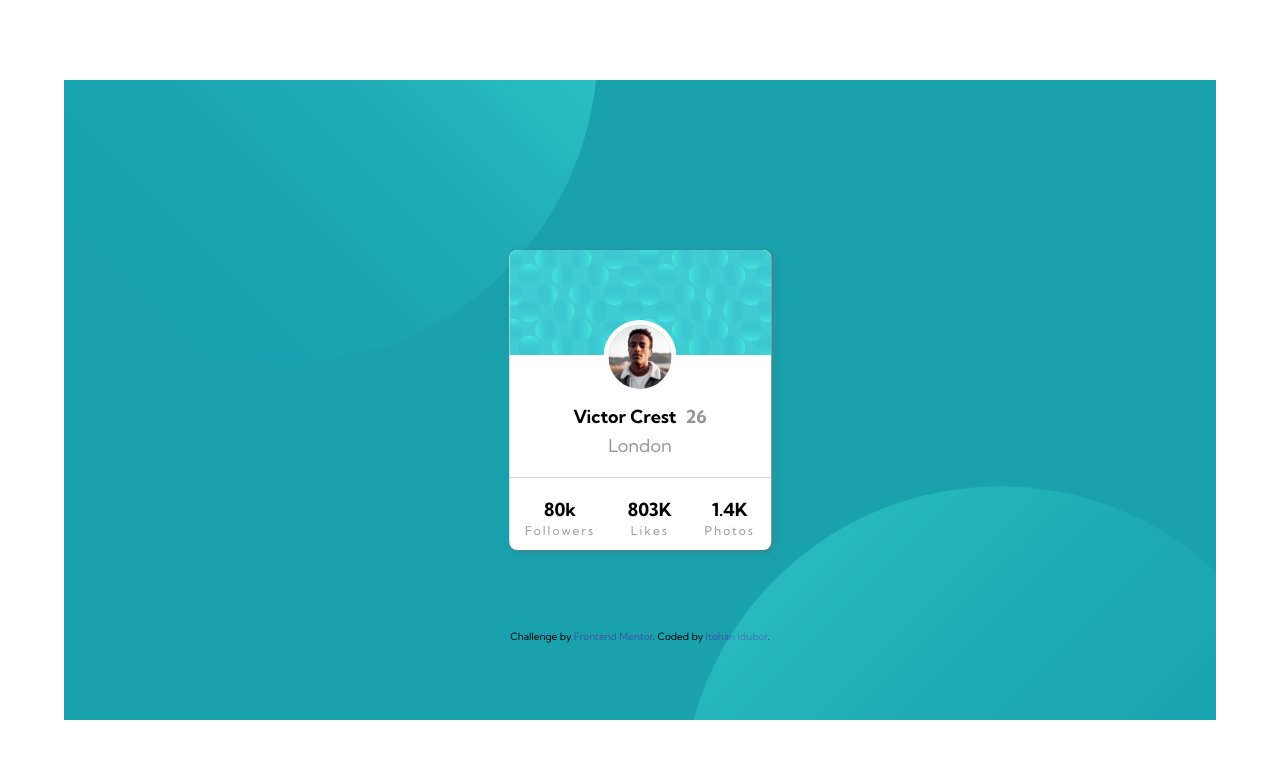
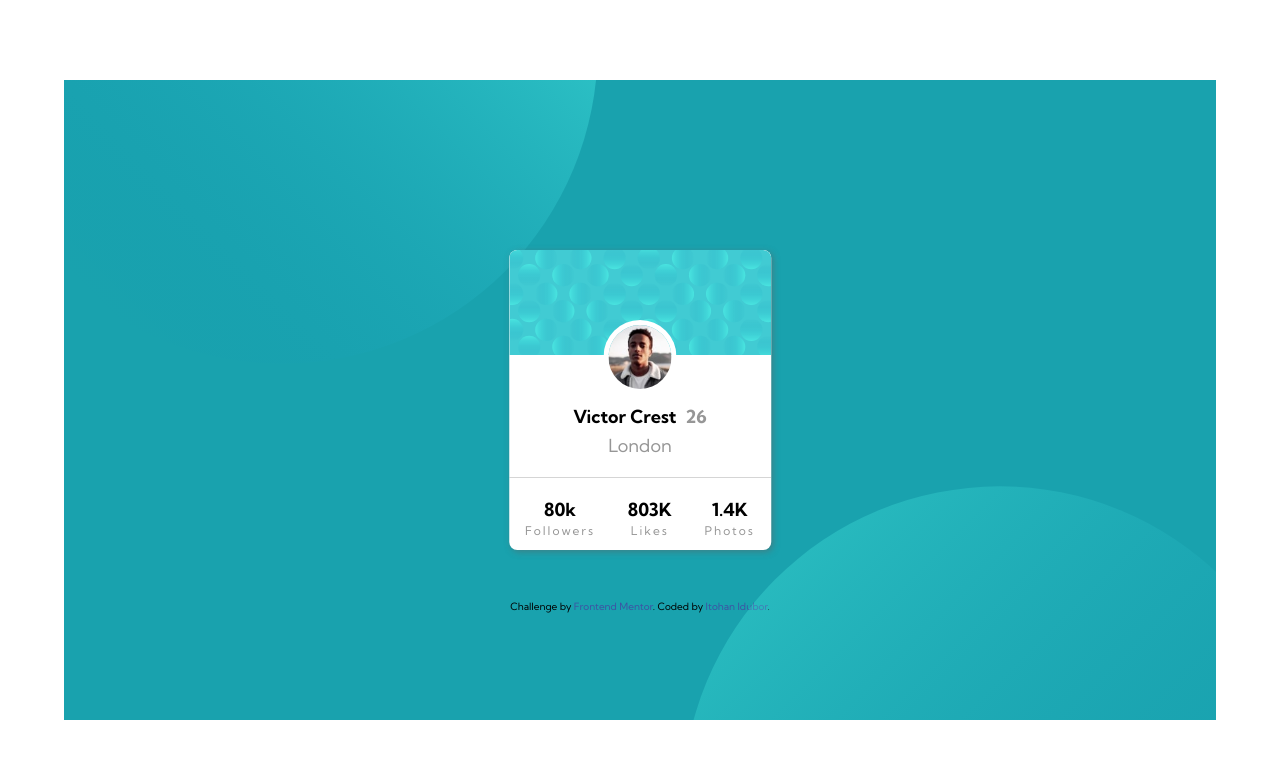
Before and after one commit to itohansan/profile-card-component-main, a plain HTML site: page index.html in a window 1280 px wide. Drawn offline with Linux system fonts and the light colour scheme.

Commit message:
attribution

```diff
--- a/index.html
+++ b/index.html
@@ -128,7 +128,7 @@
         text-align: center;
         transition: all 0.3s;
         /* position: relative; */
-        margin: 55rem auto;
+        margin: 52rem auto;
         bottom: 30px;
       }
       .attribution a:link,
```
